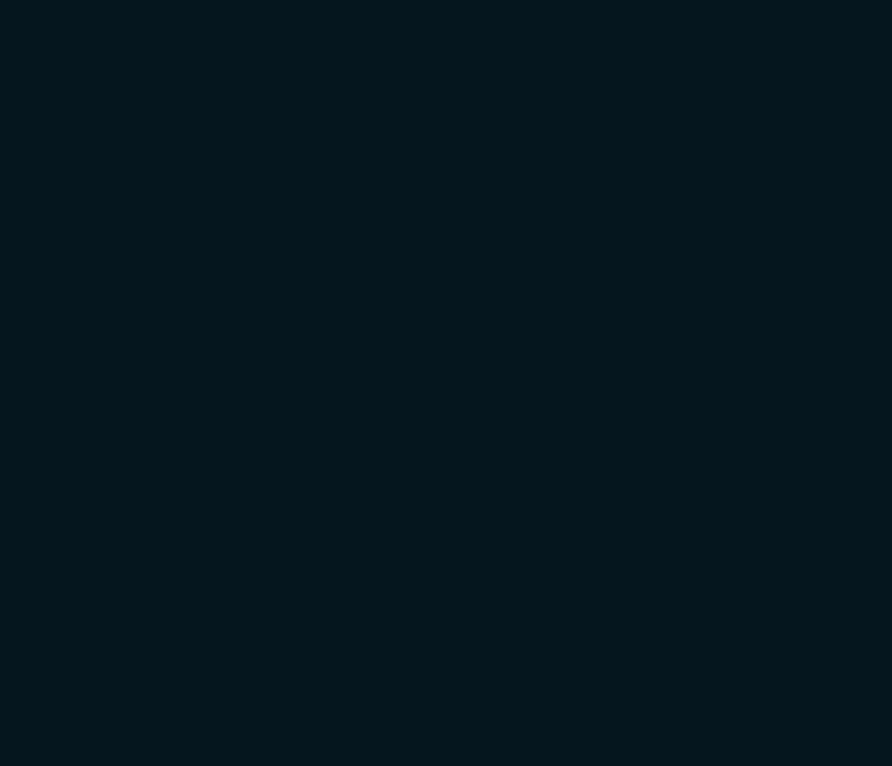
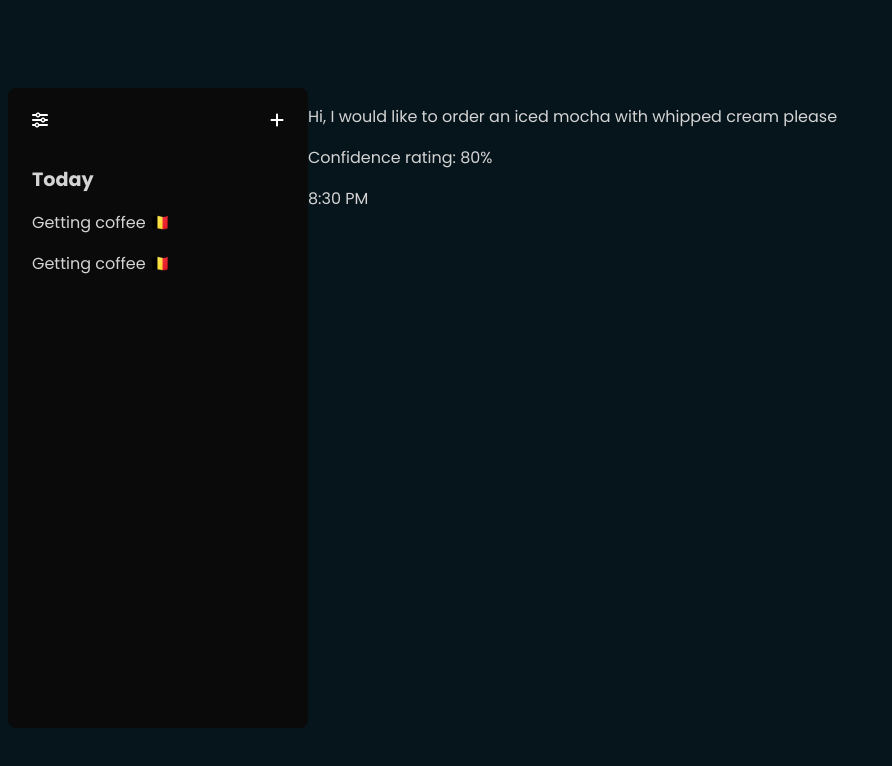
Before and after one commit to Allison-Ho/yapinLang, a React (Create React App) app in the folder client/: page / in a window 1280 px wide. Shown: the top 766 px of the page, without its empty margins (0-892 px from the left). Built offline with nearby package versions, Linux system fonts and the light colour scheme.

Commit message:
adding styling for history chat

```diff
--- a/client/src/App.js
+++ b/client/src/App.js
@@ -1,9 +1,10 @@
-import ChatWindow from "./Components/chatWindow/ChatWindow";
+import React from 'react';
+import MainView from './Components/MainView/MainView';
 
 function App() {
-  return (
-    <ChatWindow></ChatWindow>
-  );
+  return(
+    <MainView></MainView>
+  )
 }
 
 export default App;
--- /dev/null
+++ b/client/src/Components/ChatHistory/ChatHistory.css
@@ -0,0 +1,24 @@
+#history-sidebar {
+  width: 300px;
+  height: 100%;
+  background-color: var(--bg-black);
+  border-radius: 8px;
+}
+
+#history-sidebar h1 {
+  font-size: 1.2em;
+}
+
+.history {
+  margin-left: 1.5em;
+  margin-top: 0;
+}
+
+.icons {
+  display: flex;
+  justify-content: space-between;
+}
+
+#history-sidebar svg {
+  margin: 1.5em;
+}
--- /dev/null
+++ b/client/src/Components/ChatHistory/ChatHistory.jsx
@@ -0,0 +1,23 @@
+import React from 'react';
+import './ChatHistory.css';
+import { FontAwesomeIcon } from '@fortawesome/react-fontawesome';
+import { faSliders } from '@fortawesome/free-solid-svg-icons';
+import { faPlus } from '@fortawesome/free-solid-svg-icons';
+
+function ChatHistory() {
+  return (
+    <div id="history-sidebar">
+      <div className="icons">
+        <FontAwesomeIcon icon={faSliders} style={{color: "#ffffff",}} />
+        <FontAwesomeIcon icon={faPlus} style={{color: "#ffffff",}} />
+      </div>
+      <div className="history">
+        <h1>Today</h1>
+        <p>Getting coffee <span>🇧🇪</span></p>
+        <p>Getting coffee <span>🇧🇪</span></p>
+      </div>
+    </div>
+  )
+}
+
+export default ChatHistory;
--- /dev/null
+++ b/client/src/Components/Chatbox/Chatbox.jsx
@@ -0,0 +1,17 @@
+import React from "react";
+
+function Chatbox() {
+  return(
+    <div id="chat-box">
+      <section className="user-buble">
+        <div className="content">
+          <p>Hi, I would like to order an iced mocha with whipped cream please</p>
+        </div>
+        <p className="ci">Confidence rating: 80%</p>
+      </section>
+      <p className="time">8:30 PM</p>
+    </div>
+  )
+}
+
+export default Chatbox;
--- /dev/null
+++ b/client/src/Components/MainView/MainView.css
@@ -0,0 +1,10 @@
+#chat-window {
+  display: flex;
+  height: 80%;
+  width: 80%;
+}
+
+#chat-box {
+  flex-grow: 1;
+  flex-shrink: 1;
+}
--- /dev/null
+++ b/client/src/Components/MainView/MainView.jsx
@@ -0,0 +1,15 @@
+import React from 'react';
+import ChatHistory from '../ChatHistory/ChatHistory';
+import Chatbox from '../Chatbox/Chatbox';
+import './MainView.css'
+
+function MainView() {
+  return (
+    <div id="chat-window">
+      <ChatHistory></ChatHistory>
+      <Chatbox></Chatbox>
+    </div>
+  )
+}
+
+export default MainView;
--- a/client/src/Components/chatWindow/ChatWindow.css
+++ /dev/null
@@ -1,5 +0,0 @@
-#chat-window {
-  background-color: var(--bg-gray);
-  width: 80%;
-  height: 70%;
-}
--- a/client/src/Components/chatWindow/ChatWindow.jsx
+++ /dev/null
@@ -1,10 +0,0 @@
-import React from 'react';
-import './ChatWindow.css';
-
-function ChatWindow() {
-  return (
-    <div id='chat-window'></div>
-  )
-}
-
-export default ChatWindow;
--- a/client/src/index.css
+++ b/client/src/index.css
@@ -13,4 +13,12 @@
 body {
   font-family: "Poppins", serif;
   background-color: var(--bg-blue);
+  color: var(--text-white);
+  height: 100vh;
 }
+
+#root {
+  height: 100%;
+  display: flex;
+  align-items: center;
+}
```
Also changed, not shown: client/src/Components/Chatbox/Chatbox.css (added).
